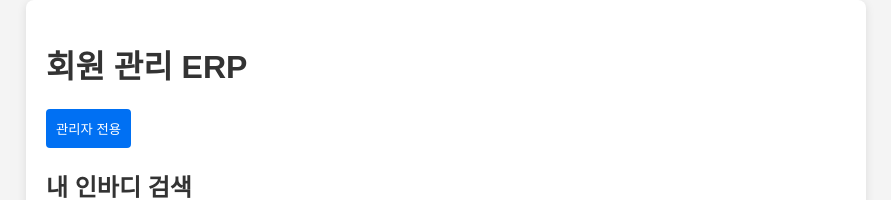
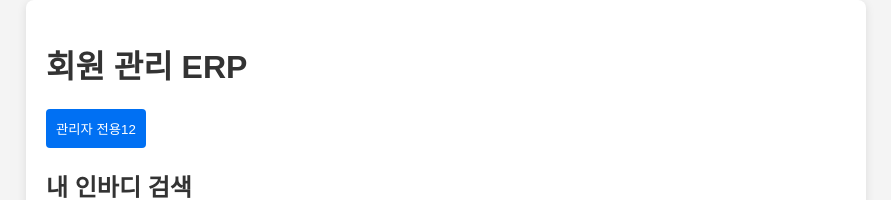
Before and after one commit to won981/999, a Next.js app: page / in a window 1280 px wide. Shown: the top 200 px of the page, without its empty margins (194-1085 px from the left). Built offline with nearby package versions, Linux system fonts and the light colour scheme.

Commit message:
변경된 파일 업로드

```diff
--- a/pages/index.js
+++ b/pages/index.js
@@ -24,7 +24,7 @@ export default function Home() {
         <div className="container">
             <h1>회원 관리 ERP</h1>
             <Link href="/admin">
-                <button>관리자 전용</button>
+                <button>관리자 전용12</button>
             </Link>
             <h2>내 인바디 검색</h2>
             <input
```
